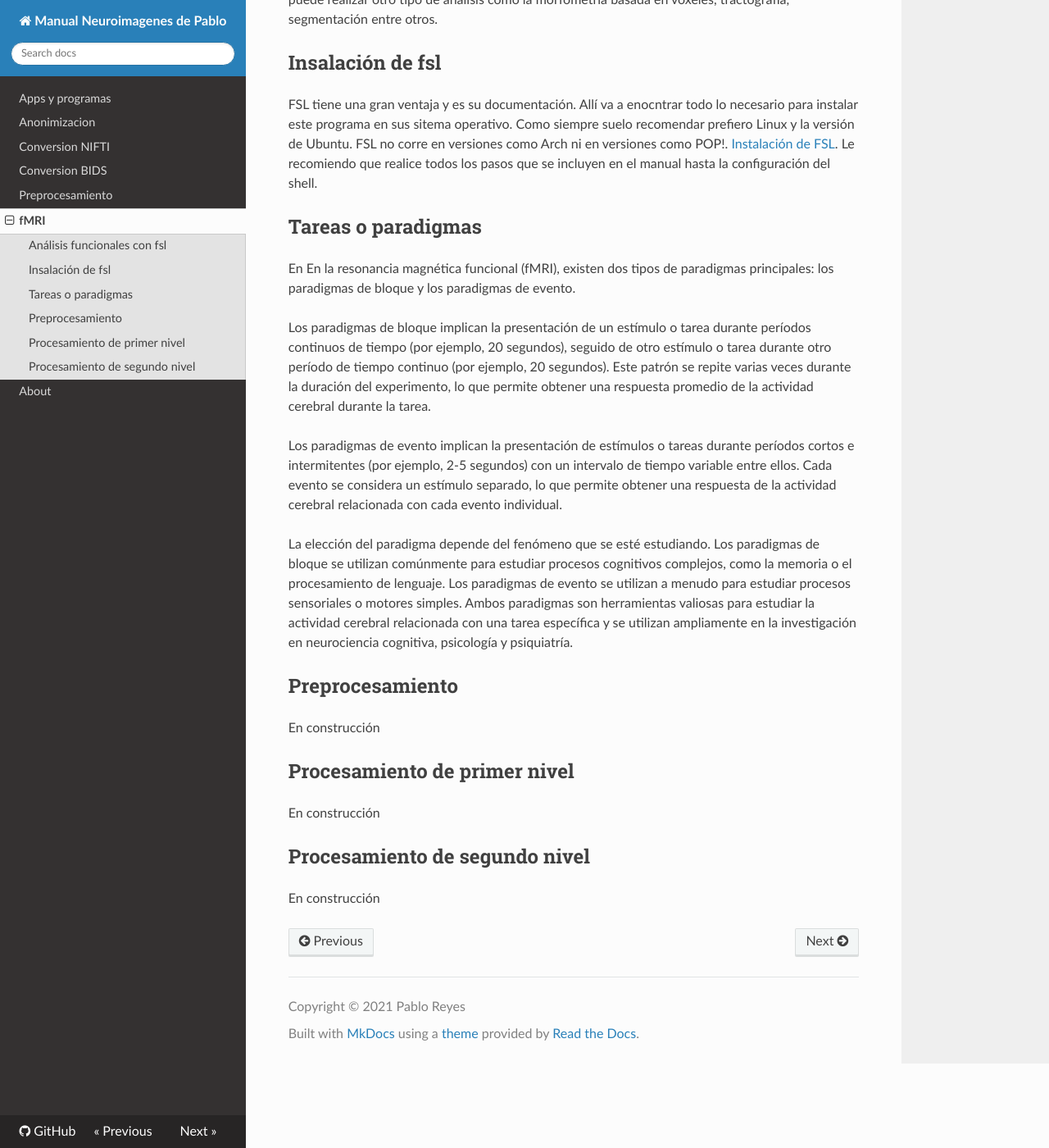
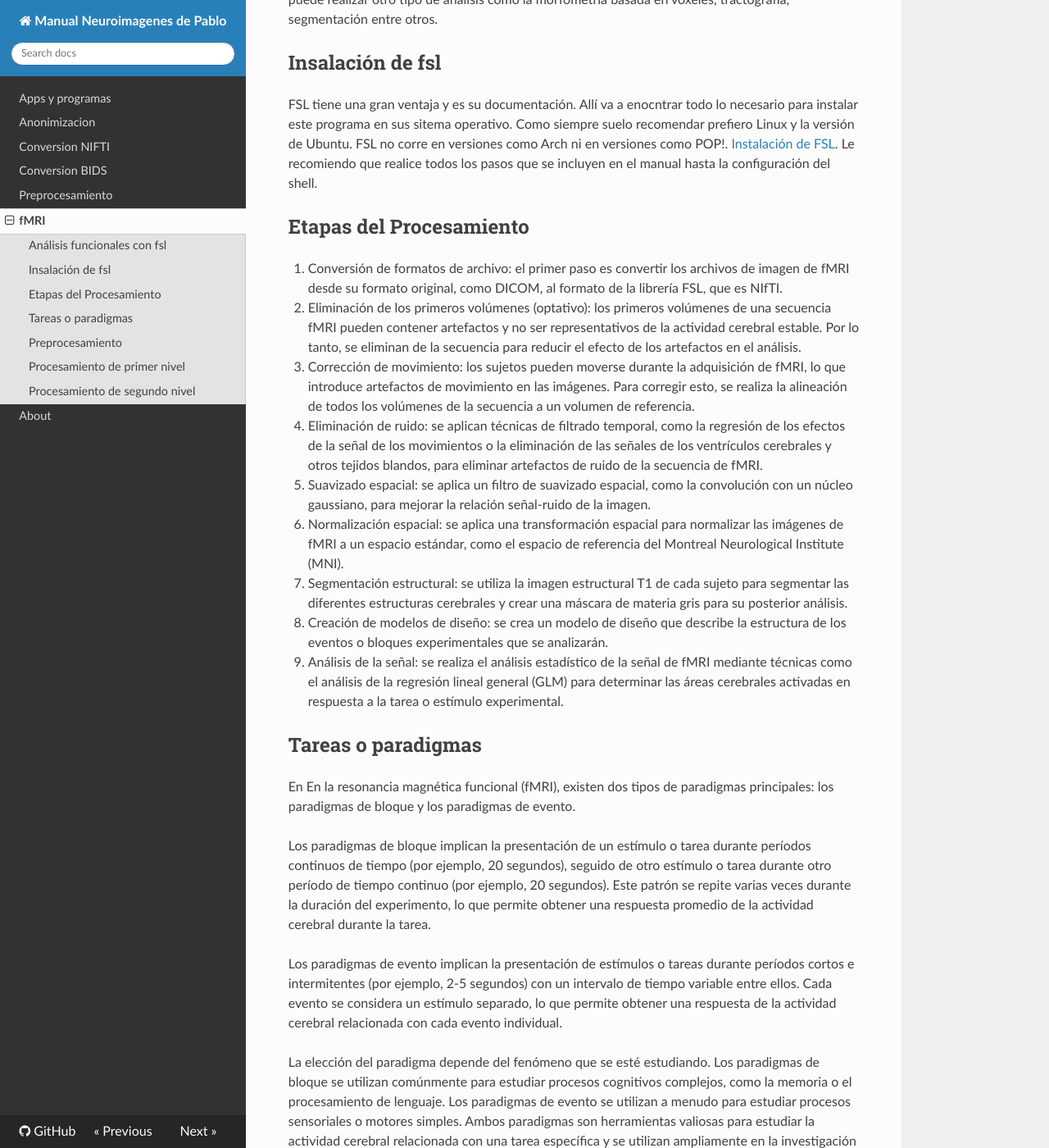
Before and after one commit to pabloreyesg/Scrips-to-MRI, an MkDocs documentation site: the page built from docs/Funcional_fsl.md, in a window 1280 px wide and 1400 px high, scrolled down 708 px. Shown: the whole window at 82% size. Built offline with MkDocs 1.6.1, drawn with Linux system fonts in a browser that asks for light colours; nearby versions of some CDN libraries.

Commit message:
Update Funcional_fsl.md

```diff
--- a/docs/Funcional_fsl.md
+++ b/docs/Funcional_fsl.md
@@ -14,6 +14,25 @@ Existen varios software para realizar análisis de neuroimágenes funcionales. P
 
 ## Insalación de fsl
 FSL tiene una gran ventaja y es su documentación. Allí va a enocntrar todo lo necesario para instalar este programa en sus sitema operativo. Como siempre suelo recomendar prefiero Linux y la versión de Ubuntu. FSL no corre en versiones como Arch ni en versiones como POP!. [Instalación de FSL](https://fsl.fmrib.ox.ac.uk/fsl/fslwiki/FslInstallation). Le recomiendo que realice todos los pasos que se incluyen en el manual hasta la configuración del shell.
+
+## Etapas del Procesamiento
+1. Conversión de formatos de archivo: el primer paso es convertir los archivos de imagen de fMRI desde su formato original, como DICOM, al formato de la librería FSL, que es NIfTI.
+
+2. Eliminación de los primeros volúmenes (optativo): los primeros volúmenes de una secuencia fMRI pueden contener artefactos y no ser representativos de la actividad cerebral estable. Por lo tanto, se eliminan de la secuencia para reducir el efecto de los artefactos en el análisis.
+
+3. Corrección de movimiento: los sujetos pueden moverse durante la adquisición de fMRI, lo que introduce artefactos de movimiento en las imágenes. Para corregir esto, se realiza la alineación de todos los volúmenes de la secuencia a un volumen de referencia.
+
+4. Eliminación de ruido: se aplican técnicas de filtrado temporal, como la regresión de los efectos de la señal de los movimientos o la eliminación de las señales de los ventrículos cerebrales y otros tejidos blandos, para eliminar artefactos de ruido de la secuencia de fMRI.
+
+5. Suavizado espacial: se aplica un filtro de suavizado espacial, como la convolución con un núcleo gaussiano, para mejorar la relación señal-ruido de la imagen.
+
+6. Normalización espacial: se aplica una transformación espacial para normalizar las imágenes de fMRI a un espacio estándar, como el espacio de referencia del Montreal Neurological Institute (MNI).
+
+7. Segmentación estructural: se utiliza la imagen estructural T1 de cada sujeto para segmentar las diferentes estructuras cerebrales y crear una máscara de materia gris para su posterior análisis.
+
+8. Creación de modelos de diseño: se crea un modelo de diseño que describe la estructura de los eventos o bloques experimentales que se analizarán.
+
+9. Análisis de la señal: se realiza el análisis estadístico de la señal de fMRI mediante técnicas como el análisis de la regresión lineal general (GLM) para determinar las áreas cerebrales activadas en respuesta a la tarea o estímulo experimental.
 
 ## Tareas o paradigmas
 
```
